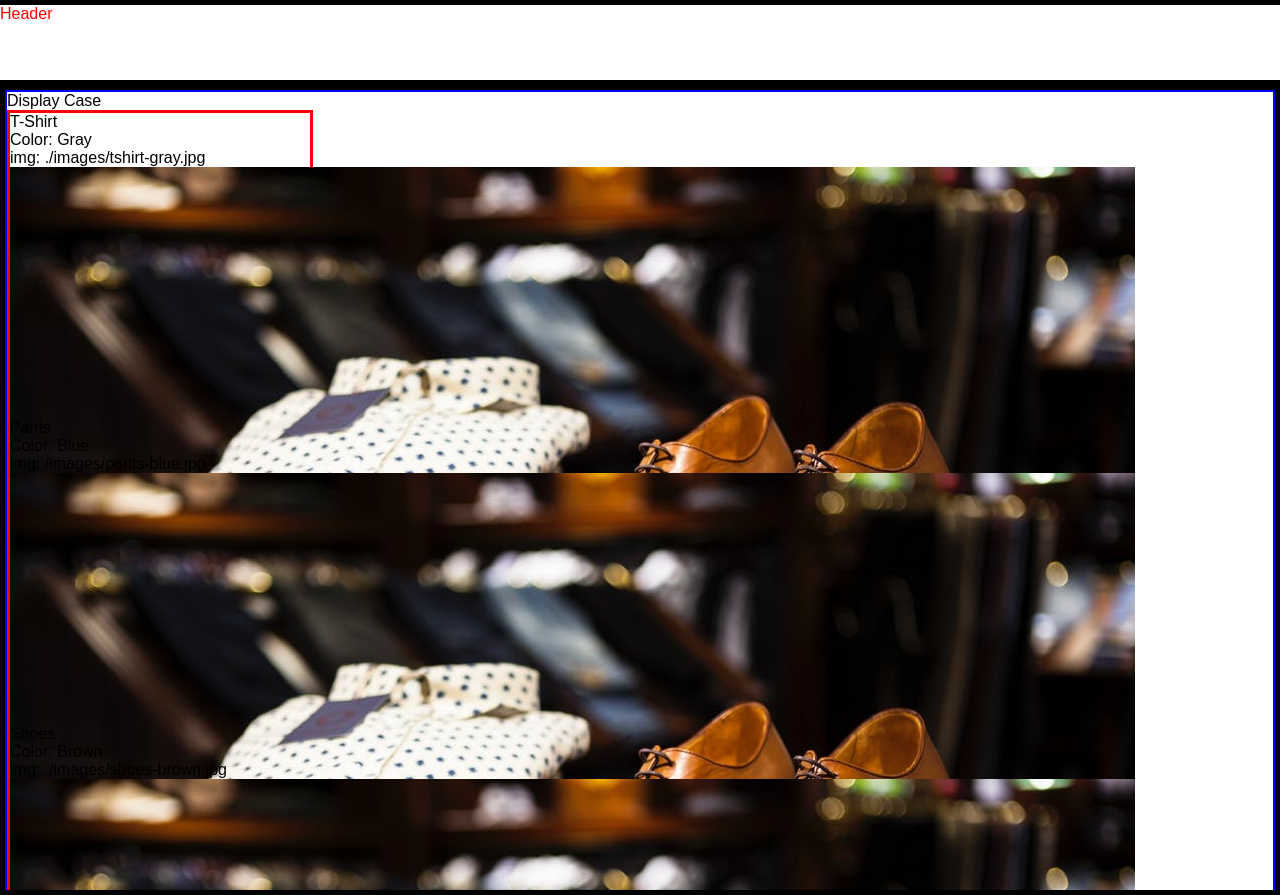
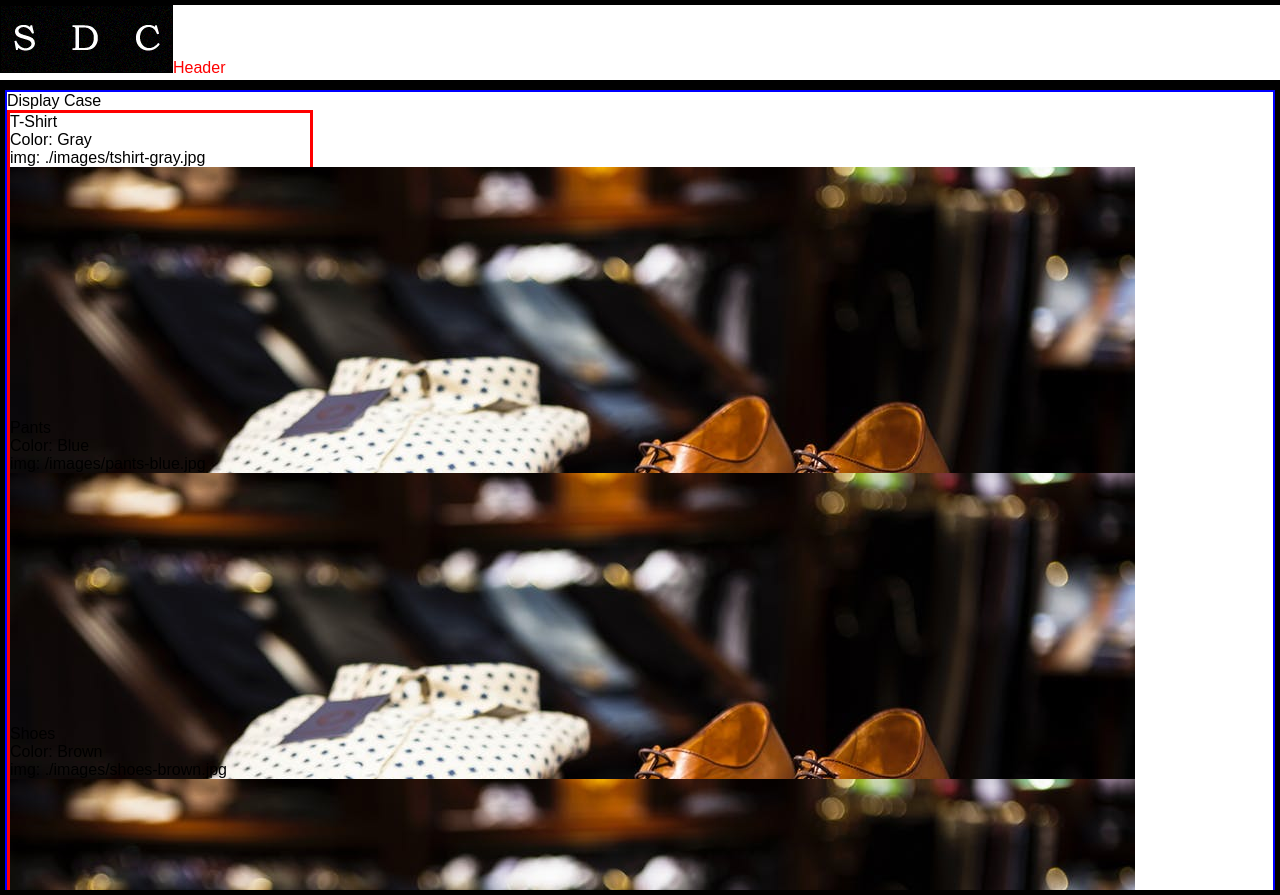
Before and after one commit to Steve940/clothing-store, a React (Create React App) app: page / in a window 1280 px wide. Built offline with nearby package versions, Linux system fonts and the light colour scheme.

Commit message:
adding images and working on wireframe

```diff
--- a/src/containers/Header.js
+++ b/src/containers/Header.js
@@ -1,9 +1,13 @@
 import React from 'react';
 import './Header.css';
+import logo from '../components/images/Logo.png';
 
 const Header = () => {
     return(
-        <div className='header'>Header</div>
+        <div className='header'>
+        <img src={logo} alt="SDC"/>
+        Header
+        </div>
     );
 }
 
```
Also changed, not shown: src/components/images/cart.png (added), 1 other file (tests, documents, lock files or other folders).
